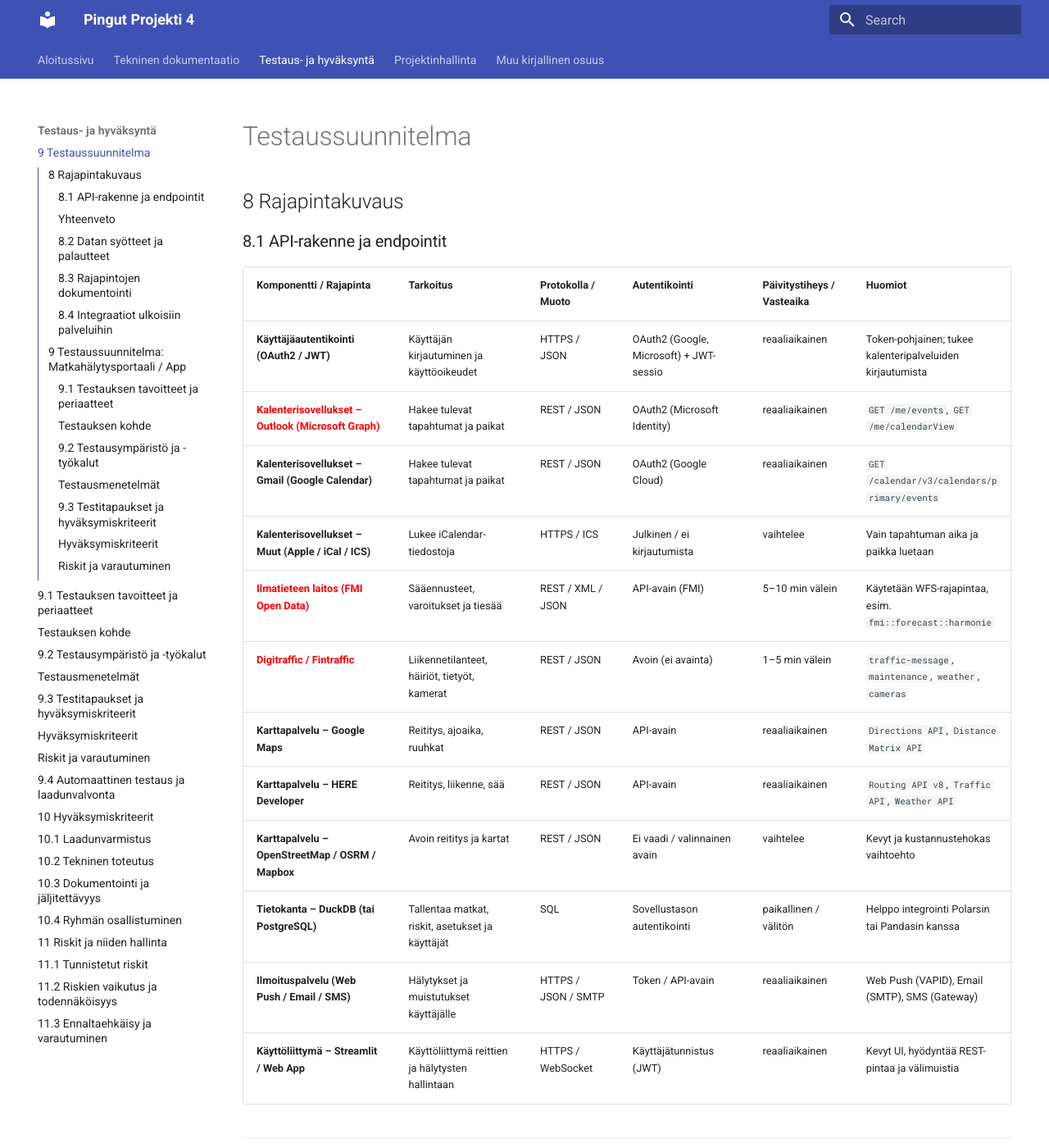
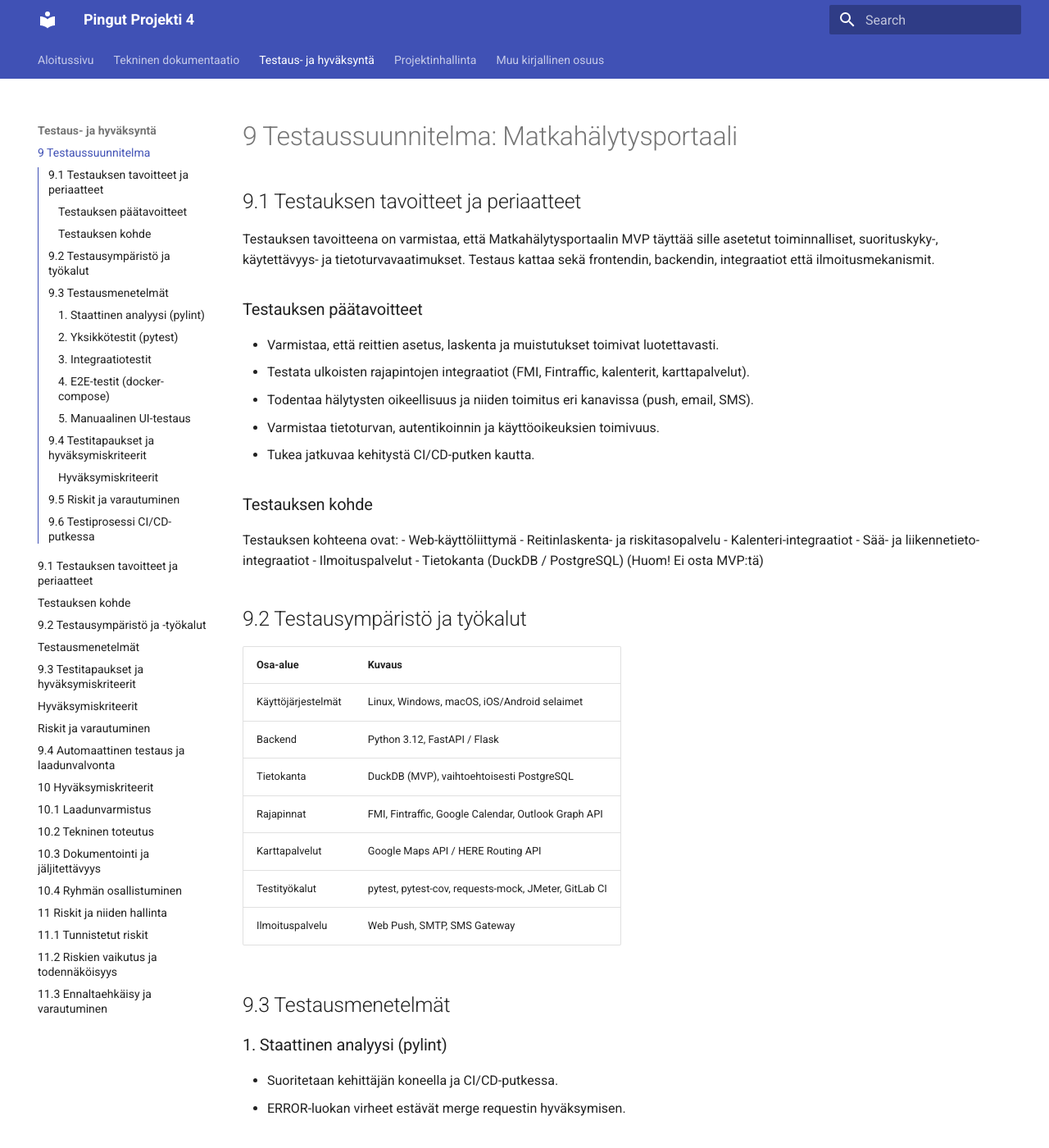
Before and after one commit to Sami-Python/Route_Pingut_Pro, an MkDocs documentation site: the page built from docs/docs/testaussuunnitelma.md, in a window 1280 px wide and 1400 px high. Shown: the whole window at 82% size. Built offline with MkDocs 1.6.1 and Material for MkDocs 9.7.7, drawn with Linux system fonts in a browser that asks for light colours; some of the changed text lies outside the part shown.

Commit message:
testaussuunnitelma päivitetty

```diff
--- a/docs/docs/testaussuunnitelma.md
+++ b/docs/docs/testaussuunnitelma.md
@@ -1,106 +1,94 @@
-# Testaussuunnitelma
+# 9 Testaussuunnitelma: Matkahälytysportaali
+## 9.1 Testauksen tavoitteet ja periaatteet
 
-## 8 Rajapintakuvaus
-### 8.1 API-rakenne ja endpointit
+Testauksen tavoitteena on varmistaa, että Matkahälytysportaalin MVP täyttää sille asetetut toiminnalliset, suorituskyky-, käytettävyys- ja tietoturvavaatimukset. Testaus kattaa sekä frontendin, backendin, integraatiot että ilmoitusmekanismit.
 
-
-
-
-| **Komponentti / Rajapinta** | **Tarkoitus** | **Protokolla / Muoto** | **Autentikointi** | **Päivitystiheys / Vasteaika** | **Huomiot** |
-|------------------------------|---------------|--------------------------|--------------------|-------------------------------|--------------|
-| **Käyttäjäautentikointi (OAuth2 / JWT)** | Käyttäjän kirjautuminen ja käyttöoikeudet | HTTPS / JSON | OAuth2 (Google, Microsoft) + JWT-sessio | reaaliaikainen | Token-pohjainen; tukee kalenteripalveluiden kirjautumista |
-| <span style="color:red">**Kalenterisovellukset – Outlook (Microsoft Graph)** | Hakee tulevat tapahtumat ja paikat | REST / JSON | OAuth2 (Microsoft Identity) | reaaliaikainen | `GET /me/events`, `GET /me/calendarView` |
-| **Kalenterisovellukset – Gmail (Google Calendar)** | Hakee tulevat tapahtumat ja paikat | REST / JSON | OAuth2 (Google Cloud) | reaaliaikainen | `GET /calendar/v3/calendars/primary/events` |
-| **Kalenterisovellukset – Muut (Apple / iCal / ICS)** | Lukee iCalendar-tiedostoja | HTTPS / ICS | Julkinen / ei kirjautumista | vaihtelee | Vain tapahtuman aika ja paikka luetaan |
-| <span style="color:red">**Ilmatieteen laitos (FMI Open Data)** | Sääennusteet, varoitukset ja tiesää | REST / XML / JSON | API-avain (FMI) | 5–10 min välein | Käytetään WFS-rajapintaa, esim. `fmi::forecast::harmonie` |
-| <span style="color:red">**Digitraffic / Fintraffic** | Liikennetilanteet, häiriöt, tietyöt, kamerat | REST / JSON | Avoin (ei avainta) | 1–5 min välein | `traffic-message`, `maintenance`, `weather`, `cameras` |
-| **Karttapalvelu – Google Maps** | Reititys, ajoaika, ruuhkat | REST / JSON | API-avain | reaaliaikainen | `Directions API`, `Distance Matrix API` |
-| **Karttapalvelu – HERE Developer** | Reititys, liikenne, sää | REST / JSON | API-avain | reaaliaikainen | `Routing API v8`, `Traffic API`, `Weather API` |
-| **Karttapalvelu – OpenStreetMap / OSRM / Mapbox** | Avoin reititys ja kartat | REST / JSON | Ei vaadi / valinnainen avain | vaihtelee | Kevyt ja kustannustehokas vaihtoehto |
-| **Tietokanta – DuckDB (tai PostgreSQL)** | Tallentaa matkat, riskit, asetukset ja käyttäjät | SQL | Sovellustason autentikointi | paikallinen / välitön | Helppo integrointi Polarsin tai Pandasin kanssa |
-| **Ilmoituspalvelu (Web Push / Email / SMS)** | Hälytykset ja muistutukset käyttäjälle | HTTPS / JSON / SMTP | Token / API-avain | reaaliaikainen | Web Push (VAPID), Email (SMTP), SMS (Gateway) |
-| **Käyttöliittymä – Streamlit / Web App** | Käyttöliittymä reittien ja hälytysten hallintaan | HTTPS / WebSocket | Käyttäjätunnistus (JWT) | reaaliaikainen | Kevyt UI, hyödyntää REST-pintaa ja välimuistia |
-
----
-
-### Yhteenveto
-
-- **Autentikointi:** OAuth2 (Google, Microsoft), JWT-sessio sovelluksen sisällä.
-- **Päärajapinnat:** FMI (sää), Fintraffic (liikenne), Google/HERE (reititys), Outlook/Gmail (kalenterit).
-- **Tietovarasto:** DuckDB MVP-vaiheessa (lokaalisti)
-- **Tietovirta:**
-  Käyttäjä → (kalenteri / sijainti) → Reittianalyysi (FMI + Fintraffic + kartta) → Hälytykset (push/email).
-
-### 8.2 Datan syötteet ja palautteet
-### 8.3 Rajapintojen dokumentointi
-### 8.4 Integraatiot ulkoisiin palveluihin
-
-## 9 Testaussuunnitelma: Matkahälytysportaali / App
-
-### 9.1 Testauksen tavoitteet ja periaatteet
-
-Tämän testaussuunnitelman tarkoituksena on varmistaa, että Matkahälytysportaalin MVP-versio toimii määrittelyjen mukaisesti ja täyttää toiminnalliset ja ei-toiminnalliset vaatimukset.
-Erityisesti testataan reittien asettaminen, hälytysten muodostus ja ilmoitusmekanismit.
-
-**Tavoitteet:**
-- Varmistaa reittien asetus, laskenta ja muistutukset toimivat luotettavasti.
-- Testata rajapintaintegraatioiden (FMI, Fintraffic, kalenterit, karttapalvelut) toimintaa.
-- Tarkistaa hälytysten ja suositusten oikeellisuus sekä viestinnän toimivuus (push, email, SMS).
-- Todentaa tietoturva- ja suorituskykyvaatimusten täyttyminen.
+### Testauksen päätavoitteet
+- Varmistaa, että reittien asetus, laskenta ja muistutukset toimivat luotettavasti.
+- Testata ulkoisten rajapintojen integraatiot (FMI, Fintraffic, kalenterit, karttapalvelut).
+- Todentaa hälytysten oikeellisuus ja niiden toimitus eri kanavissa (push, email, SMS).
+- Varmistaa tietoturvan, autentikoinnin ja käyttöoikeuksien toimivuus.
+- Tukea jatkuvaa kehitystä CI/CD-putken kautta.
 
 ### Testauksen kohde
-Testauksen kohteena on Matkahälytysportaalin MVP-versio, joka sisältää:
 
-- Käyttöliittymän (Web / mobiili)
-- Reitinlaskenta- ja hälytyspalvelun
-- Tietolähdeintegraatiot (FMI, Fintraffic, kalenterit)
-- Tietokannan (DuckDB / PostgreSQL)
-- Ilmoituspalvelut (Push, Email, SMS
+Testauksen kohteena ovat:
+- Web-käyttöliittymä
+- Reitinlaskenta- ja riskitasopalvelu
+- Kalenteri-integraatiot
+- Sää- ja liikennetieto-integraatiot
+- Ilmoituspalvelut
+- Tietokanta (DuckDB / PostgreSQL) (Huom! Ei osta MVP:tä)
 
-### 9.2 Testausympäristö ja -työkalut
+## 9.2 Testausympäristö ja työkalut
+| Osa-alue           | Kuvaus                                               |
+| ------------------ | ---------------------------------------------------- |
+| Käyttöjärjestelmät | Linux, Windows, macOS, iOS/Android selaimet          |
+| Backend            | Python 3.12, FastAPI / Flask                         |
+| Tietokanta         | DuckDB (MVP), vaihtoehtoisesti PostgreSQL            |
+| Rajapinnat         | FMI, Fintraffic, Google Calendar, Outlook Graph API  |
+| Karttapalvelut     | Google Maps API / HERE Routing API                   |
+| Testityökalut      | pytest, pytest-cov, requests-mock, JMeter, GitLab CI |
+| Ilmoituspalvelu    | Web Push, SMTP, SMS Gateway                          |
 
-| Komponentti | Kuvaus |
-|--------------|--------|
-| Käyttöjärjestelmä | Linux, Win, iOS |
-| Backend | Python 3.12, FastAPI / Flask |
-| Tietokanta | DuckDB (paikallinen), tai muu |
-| Rajapinnat | FMI, Fintraffic, Google Calendar, Outlook Graph API |
-| Karttapalvelut | Google Maps / HERE Routing API (?) |
-| Testityökalut | määritellään myöhemmin |
-| Ilmoituspalvelu | Web Push, SMTP, SMS Gateway |
+## 9.3 Testausmenetelmät
+### 1. Staattinen analyysi (pylint)
+- Suoritetaan kehittäjän koneella ja CI/CD-putkessa.
+- ERROR-luokan virheet estävät merge requestin hyväksymisen.
 
+### 2. Yksikkötestit (pytest)
+- Testataan reitityslogiikka, aggregointi, virhetilanteiden käsittely ja tietomallit.
+- Ulkoiset API:t mockataan.
 
-### Testausmenetelmät
-- Manuaalinen testaus käyttöliittymässä (toiminnallisuudet UC01–UC08).
-- Automaattiset yksikkö- ja integraatiotestit pytest tai vastaava
-- Rajapintojen vasteaikatestit JMeter tai vastaava
-- Käytettävyystestaus pienellä testiryhmällä (3–5 käyttäjää).
-- Tietoturvatarkastus (OAuth2, JWT, API-avaimet, salatut yhteydet).
+### 3. Integraatiotestit
+Testaavat yhteistyötä seuraavien kanssa:
+- Outlook / Google Calendar
+- FMI ja Digitaffic
+- Karttapalvelut (Google/HERE)
 
-### 9.3 Testitapaukset ja hyväksymiskriteerit
+### 4. E2E-testit (docker-compose)
+Simuloidaan koko prosessi:
+- Reitti asetetaan
+- Tiedot haetaan
+- Riskitaso lasketaan
+- Hälytys muodostuu ja toimitetaan
 
+### 5. Manuaalinen UI-testaus
+- Reitin asetus ja muokkaus
+- Kartan ja varoitusten näyttäminen
+- Hälytysten hallinta
 
-| ID | Käyttötapaus | Testitapaus | Syöte / Toimenpide | Odotettu tulos |
-|----|---------------|-------------|--------------------|----------------|
-| TC01 | UC01 | Luo matka manuaalisesti | Syötä lähtö- ja määränpää | Matka tallentuu ja muistutus luodaan |
-| TC02 | UC01 | Luo matka kalenterista | Valitse tapahtuma Outlookista | Matka lisätään automaattisesti |
-| TC03 | UC02 | Testaa muistutusta | Aseta lähtö 5 min päähän | Push-ilmoitus saapuu oikeaan aikaan |
-| TC04 | UC03 | API-haku epäonnistuu | Katkaise Fintraffic API | Käytetään välimuistitietoja |
-| TC05 | UC04 | Tarkista varoitukset | Simuloi huono sää | Näytetään varoitus ja suositus |
-| TC06 | UC07 | Peru kalenterilupa | Poista lupa asetuksista | Järjestelmä ei enää käytä kalenteritietoja |
+## 9.4 Testitapaukset ja hyväksymiskriteerit
+| ID   | Käyttötapaus | Testitapaus             | Syöte / Toimenpide        | Odotettu tulos                         |
+| ---- | ------------ | ----------------------- | ------------------------- | -------------------------------------- |
+| TC01 | UC01         | Luo matka manuaalisesti | Syötä lähtö ja määränpää  | Matka tallentuu, hälytys luodaan       |
+| TC02 | UC01         | Luo matka kalenterista  | Valitse Outlook-tapahtuma | Matka lisätään automaattisesti         |
+| TC03 | UC02         | Testaa lähtömuistutus   | Aseta lähtö 5 min päähän  | Push-ilmoitus saapuu ajoissa           |
+| TC04 | UC03         | Fintraffic offline      | Katkaise yhteys APIin     | Käytetään välimuistia                  |
+| TC05 | UC04         | Huono sää               | Simuloi FMI-varoitus      | Riskitaso nousee ja varoitus esitetään |
+| TC06 | UC07         | Peru kalenterilupa      | Poista Outlook-lupa       | Järjestelmä ei käytä kalenteria        |
 
 ### Hyväksymiskriteerit
-Testaus katsotaan onnistuneeksi, kun:
-- 95 % testitapauksista läpäisee.
-- Kaikki kriittiset virheet on korjattu.
-- Reitin laskenta toimii alle 5 sekunnissa.
-- Push-ilmoitukset ja email-hälytykset saapuvat oikeaan aikaan.
+- ≥ 95 % testitapauksista läpäisee
+- Kaikki kriittiset virheet korjattu
+- Reitti lasketaan < 5 s
+- Push/email/SMS-hälytykset toimitetaan oikeaan aikaan
+- Rajapintojen vasteet ovat skeeman mukaisia
 
-### Riskit ja varautuminen
+## 9.5 Riskit ja varautuminen
+| Riski                               | Vaikutus                           | Varautuminen                      |
+| ----------------------------------- | ---------------------------------- | --------------------------------- |
+| API-yhteys katkeaa                  | Hälytykset voivat viivästyä        | Välimuistitiedot / fallback       |
+| Sijaintilupa evätty                 | Reittiä ei voi laskea              | Pyydetään manuaalinen lähtöpiste  |
+| Kalenterirajapinnan muutos          | Matkat eivät synny automaattisesti | Versionhallinta, monitorointi     |
+| Push-palvelu epäonnistuu            | Hälytys ei saavu                   | Email/SMS varakanavana            |
+| Sää- tai liikennedata puutteellista | Riskitaso epätarkka                | Konservatiivinen default-logiikka |
 
-| Riski | Vaikutus | Varautuminen |
-|--------|-----------|---------------|
-| API-yhteys epäonnistuu | Hälytykset viivästyvät | Käytetään välimuistitietoja |
-| Sijaintilupa evätty | Reittiä ei voi laskea | Pyydetään manuaalinen lähtöpiste |
-| Kalenterirajapinta muuttuu | Automaattinen reittien luonti ei toimi | Päivitetään rajapintakutsu |
-| Push-palvelu ei toimi | Käyttäjä ei saa ilmoituksia | Varmistetaan varakanava (email/SMS) |
+## 9.6 Testiprosessi CI/CD-putkessa
+'''
+stages:
+  - lint
+  - test
+  - build
+  - deploy
+'''
```
